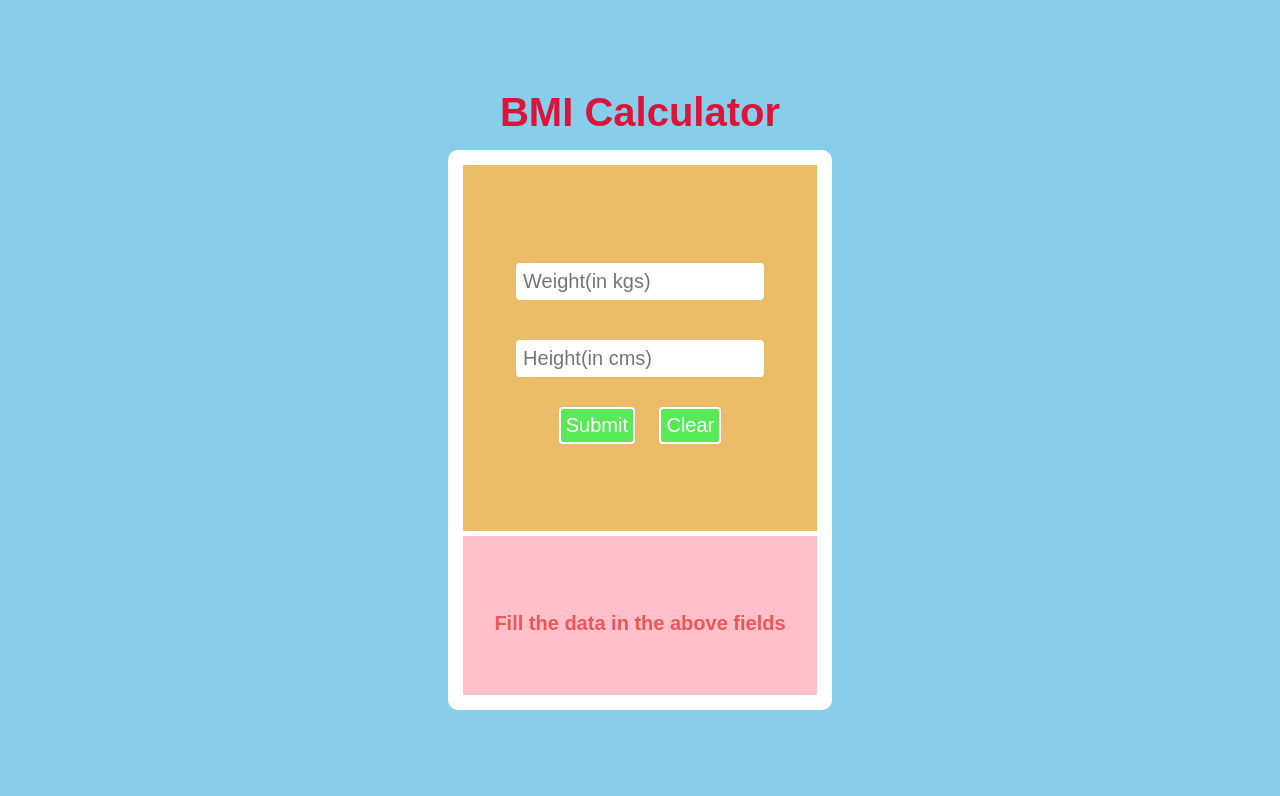
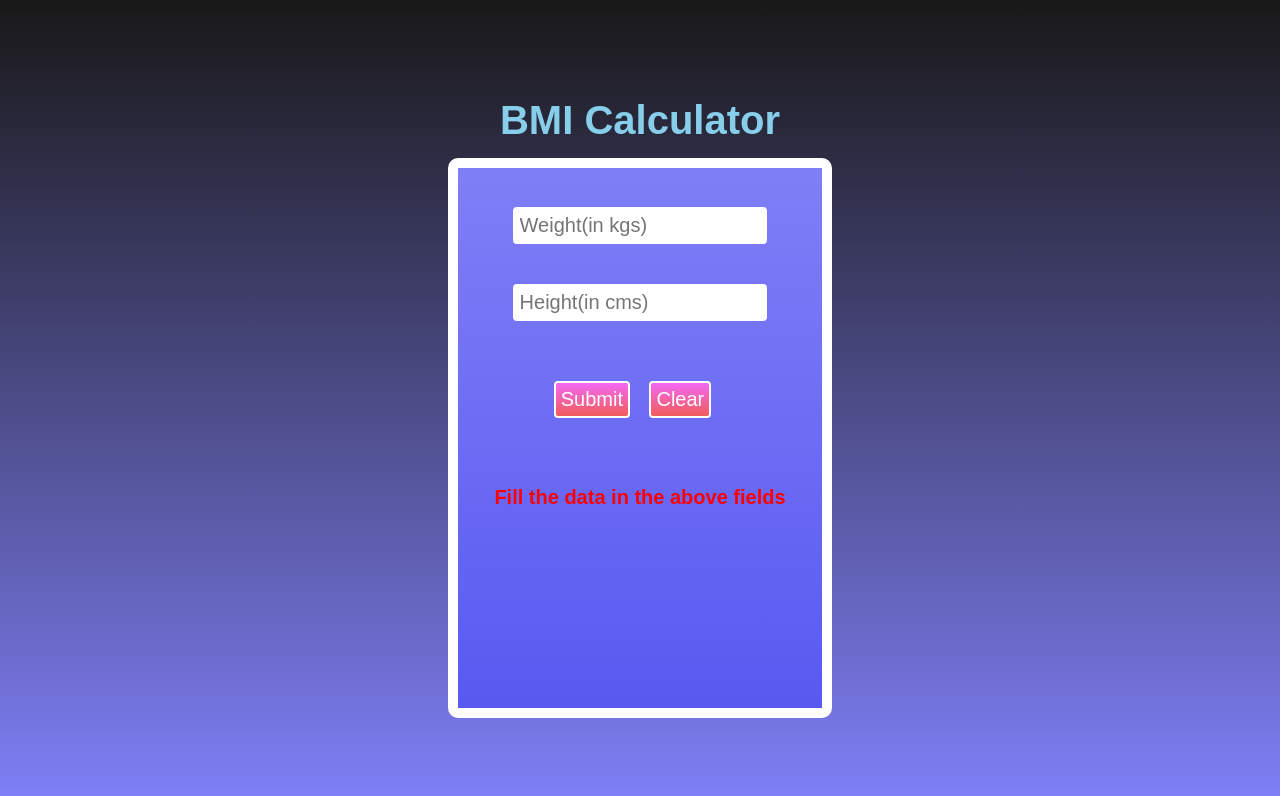
Before and after one commit to Ricobyter/BMI-Calculator, a plain HTML site: page index.html in a window 1280 px wide. Drawn offline with Linux system fonts and the light colour scheme.

Commit message:
Update style.css

```diff
--- a/style.css
+++ b/style.css
@@ -10,32 +10,36 @@ body{
     align-items: center;
     flex-direction: column;
     height: 100vh;
-    background: skyblue;
+    background: linear-gradient(rgb(25, 24, 24), rgb(127, 127, 247));;
 }
 
 .h1{
-    color: crimson;
-    margin-bottom: 15px;
+    color: skyblue;
+    margin: 15px;
     font-size: 40px;
+    text-align: center;
 }
 
 .container{
 
     width: 30vw;
     height: 70vh;
-    border: 15px solid white;
+    border: 10px solid white;
     border-radius: 10px;
+    background: linear-gradient(rgb(127, 127, 247), rgb(89, 89, 241));
 
 }
 
 .entries{
-    height: 70%;
-    border-bottom: 5px solid white;
-    background: rgb(234, 188, 103);
+    height: 50%;
     display: flex;
     justify-content: center;
     align-items: center;
     flex-direction: column;
+}
+
+.entry{
+    color: red;
 }
 
 #weight, #height{
@@ -46,15 +50,15 @@ body{
     padding: 3px;
     border: 4px solid white;
     outline: none;
-    color: crimson;
 }
 
 .submits{
-    margin: 10px;
+    margin-top: 40px;
+    margin-right: 15px;
     font-size: 20px;
     padding: 5px;
     border: 2px solid white;
-    background: rgb(87, 233, 87);
+    background: linear-gradient(rgb(243, 106, 243), rgb(241, 91, 91));
     color: white;
     border-radius: 4px;
     cursor: pointer;
@@ -68,7 +72,7 @@ body{
 
 #output{
     font-weight: 700;
-    color: green;
+    color: white;
     margin-left: 5px;
 }
 
@@ -78,10 +82,10 @@ body{
     align-items: center;
     flex-direction: column;
     font-size: 20px;
-    height: 30%;
-    background: pink;
-    color: rgb(236, 88, 88);
+    height: 10%;
+    color: red;
     font-weight: 600;
+    margin-top: 25px;
 
 }
 
```
